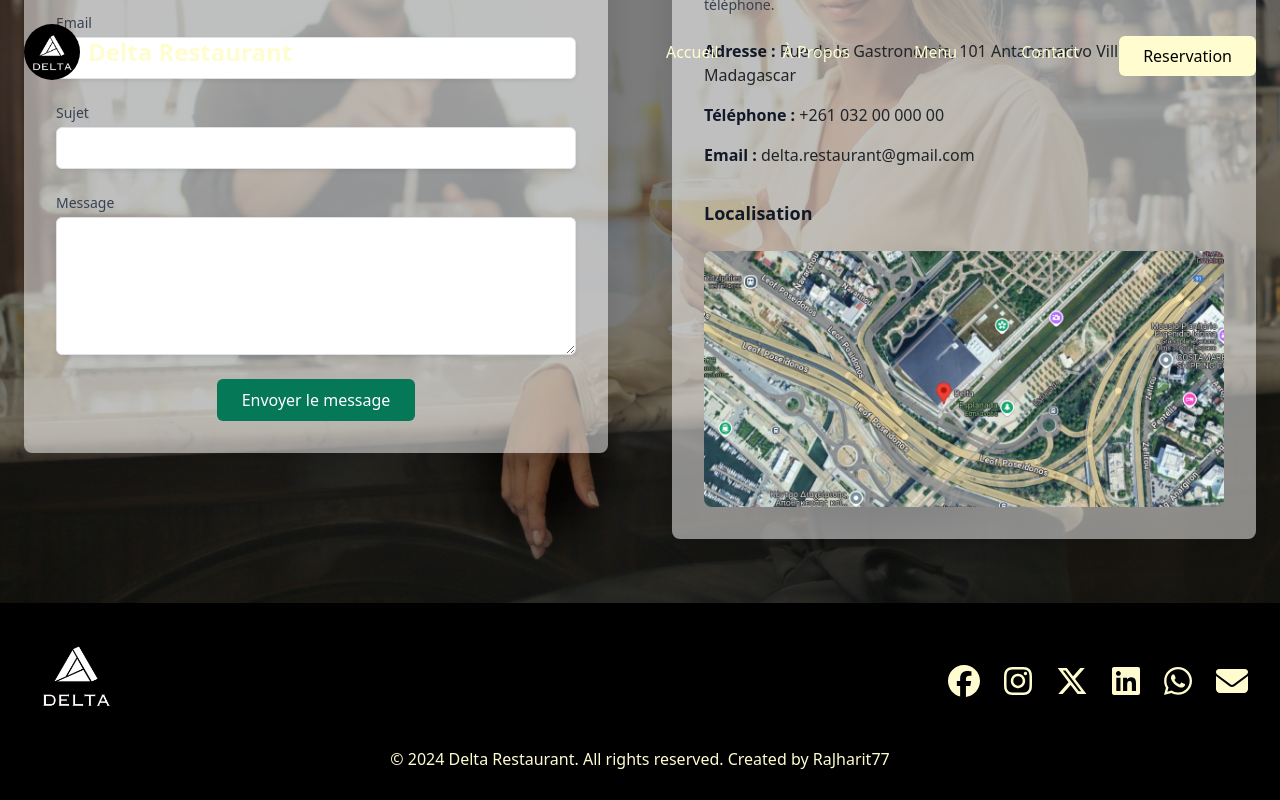
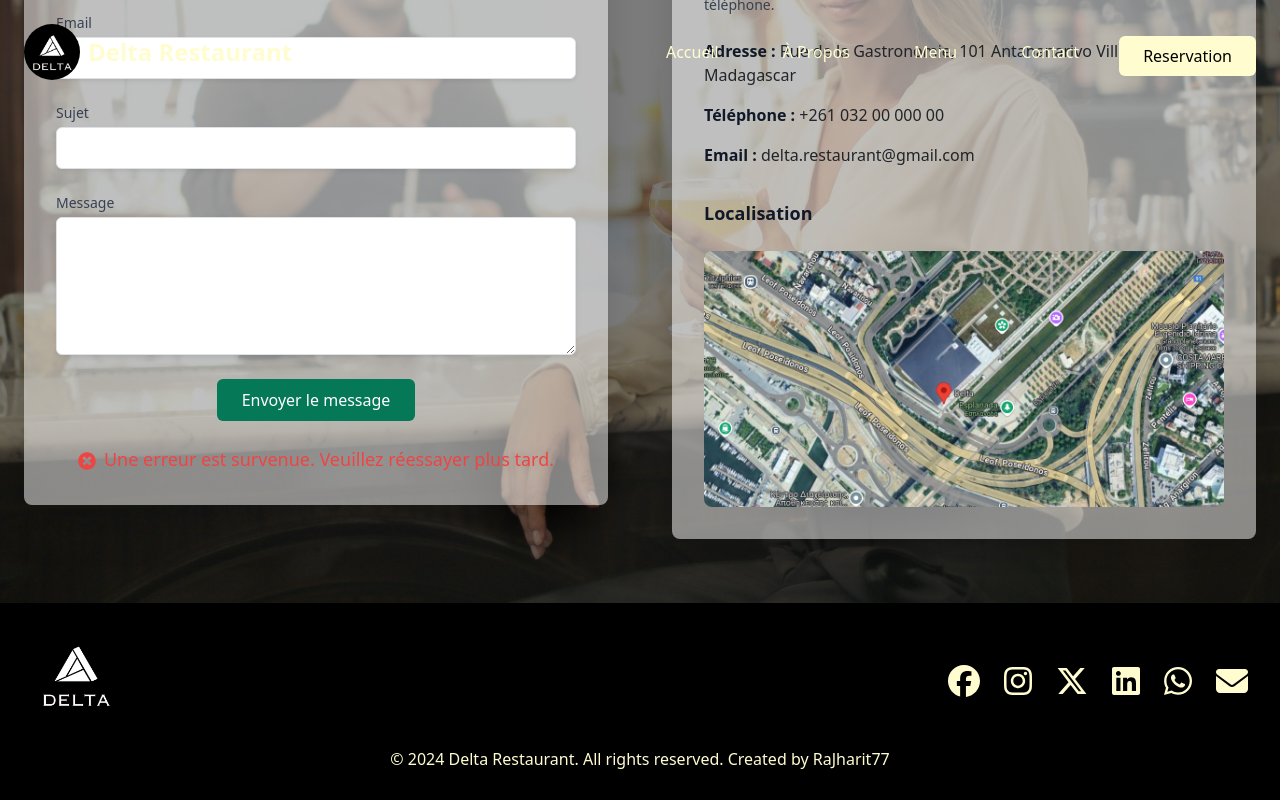
Before and after one commit to RaJharit77/Delta-Restaurant-Front-End, a React (Vite) app: page / in a window 1280 px wide. Both pictures are taken after typing "Sample", "name@example.com", "Sample", "Sample" into the empty fields and a click on the button "Envoyer le message". Shown: the part 3223-4023 px from the top of the page. Built offline with nearby package versions, Linux system fonts and the light colour scheme; no server answers.

Commit message:
feat: new feature added

```diff
--- a/src/components/Contact.jsx
+++ b/src/components/Contact.jsx
@@ -1,4 +1,5 @@
 import React, { useState } from 'react';
+import { FaCheckCircle, FaTimesCircle } from 'react-icons/fa';
 
 function Contact() {
     const [formData, setFormData] = useState({
@@ -8,6 +9,8 @@ function Contact() {
         message: '',
     });
 
+    const [submitStatus, setSubmitStatus] = useState(null); // Status for success or error message
+
     const handleChange = (e) => {
         const { name, value } = e.target;
         setFormData({ ...formData, [name]: value });
@@ -15,6 +18,7 @@ function Contact() {
 
     const handleSubmit = async (e) => {
         e.preventDefault();
+        setSubmitStatus(null); // Reset status on new submit
         try {
             const response = await fetch('http://localhost:5000/api/contact', {
                 method: 'POST',
@@ -24,7 +28,9 @@ function Contact() {
                 body: JSON.stringify(formData),
             });
             const data = await response.json();
-            alert(data.message);
+            setSubmitStatus({ type: 'success', message: data.message });
+
+            // Reset form
             setFormData({
                 name: '',
                 email: '',
@@ -33,7 +39,10 @@ function Contact() {
             });
         } catch (error) {
             console.error('Erreur lors de l\'envoi du message:', error);
-            alert('Une erreur est survenue. Veuillez réessayer plus tard.');
+            setSubmitStatus({
+                type: 'error',
+                message: 'Une erreur est survenue. Veuillez réessayer plus tard.',
+            });
         }
     };
 
@@ -60,13 +69,13 @@ function Contact() {
                         <form onSubmit={handleSubmit} className="bg-white bg-opacity-50 dark:bg-gray-800 dark:bg-opacity-50 shadow-lg rounded-lg p-8">
                             <div className="mb-6">
                                 <label className="block text-sm font-medium text-gray-700 dark:text-gray-300">
-                                    Nom
+                                    Nom et Prénoms
                                 </label>
                                 <input
                                     type="text"
                                     name="name"
                                     className="mt-1 block w-full p-2 border border-gray-300 dark:border-gray-600 rounded-md shadow-sm dark:bg-gray-700 dark:text-gray-300 focus:outline-none focus:ring focus:border-emerald-600 text-white"
-                                    placeholder="Votre nom"
+                                    placeholder="Votre nom et prénoms"
                                     value={formData.name}
                                     onChange={handleChange}
                                     required
@@ -122,7 +131,26 @@ function Contact() {
                                     Envoyer le message
                                 </button>
                             </div>
+
+                            {/* Message de succès ou d'échec */}
+                            {submitStatus && (
+                                <div
+                                    className={`mt-6 text-center text-lg ${
+                                        submitStatus.type === 'success'
+                                            ? 'text-emerald-500'
+                                            : 'text-red-500'
+                                    }`}
+                                >
+                                    {submitStatus.type === 'success' ? (
+                                        <FaCheckCircle className="inline mr-2" />
+                                    ) : (
+                                        <FaTimesCircle className="inline mr-2" />
+                                    )}
+                                    {submitStatus.message}
+                                </div>
+                            )}
                         </form>
+
                     </div>
 
                     <div className="mt-12 lg:mt-0 lg:w-1/2 lg:pl-8">
@@ -146,7 +174,6 @@ function Contact() {
                                 </li>
                             </ul>
 
-                            {/* Section de localisation ajoutée */}
                             <div className="mt-8">
                                 <h4 className="text-lg font-bold text-gray-900 dark:text-white mb-4">Localisation</h4>
                                 <div className="relative h-64">
```
